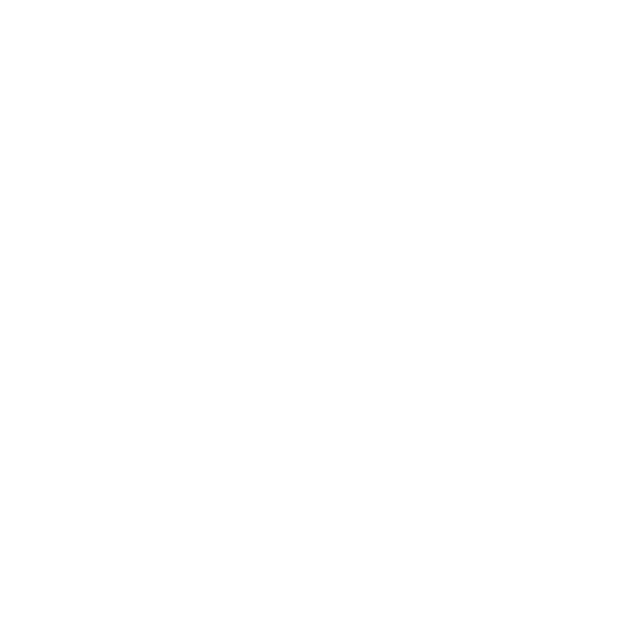
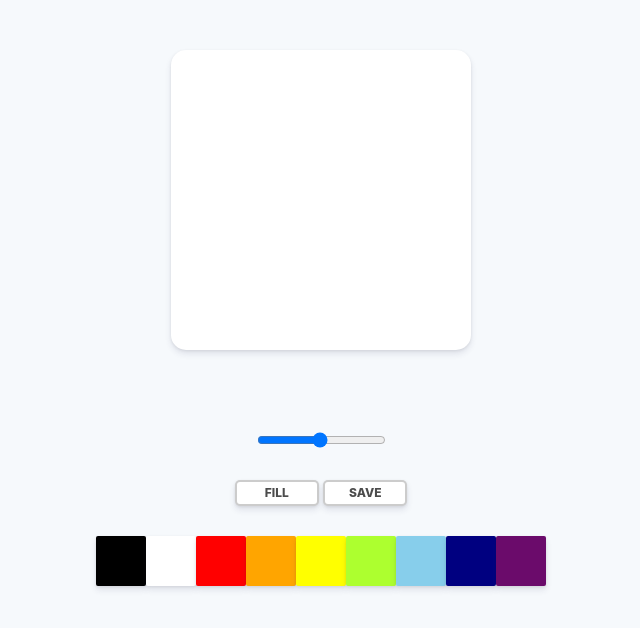
Before and after one commit to songhee-lee/PaintJS, a plain HTML site: page index.html in a window 1280 px wide. Shown: the whole page, without its empty margins (319-959 px from the left). Drawn offline with Linux system fonts and the light colour scheme.

Commit message:
css style

```diff
--- a/index.html
+++ b/index.html
@@ -8,6 +8,34 @@
         <title>PaintJS</title>
     </head>
     <body>
+        <canvas id="jsCanvas" class="canvas"></canvas>
+        <div class="controls">
+            <div class="controls__range">
+                <input
+                    type="range"
+                    id="jsRange"
+                    min="0.1"
+                    max="5"
+                    value="2.5"
+                    step="0.1"
+                />
+            </div>
+            <div class="controls__btns">
+                <button id="jsMode">Fill</button>
+                <button id="jsSave">Save</button>
+            </div>
+            <div class="controls__colors" id="jsColors">
+                <div class="controls__colors" style="background-color: black"></div>
+                <div class="controls__colors" style="background-color: white"></div>
+                <div class="controls__colors" style="background-color: red"></div>
+                <div class="controls__colors" style="background-color: orange"></div>
+                <div class="controls__colors" style="background-color: yellow"></div>
+                <div class="controls__colors" style="background-color: greenyellow"></div>
+                <div class="controls__colors" style="background-color: skyblue"></div>
+                <div class="controls__colors" style="background-color: navy"></div>
+                <div class="controls__colors" style="background-color: rgb(107, 11, 107)"></div>
+            </div>
+        </div>
         <script src="app.js"></script>
     </body>
 </html>
--- /dev/null
+++ b/reset.css
@@ -0,0 +1,48 @@
+/* http://meyerweb.com/eric/tools/css/reset/
+   v2.0 | 20110126
+   License: none (public domain)
+*/
+
+html, body, div, span, applet, object, iframe,
+h1, h2, h3, h4, h5, h6, p, blockquote, pre,
+a, abbr, acronym, address, big, cite, code,
+del, dfn, em, img, ins, kbd, q, s, samp,
+small, strike, strong, sub, sup, tt, var,
+b, u, i, center,
+dl, dt, dd, ol, ul, li,
+fieldset, form, label, legend,
+table, caption, tbody, tfoot, thead, tr, th, td,
+article, aside, canvas, details, embed,
+figure, figcaption, footer, header, hgroup,
+menu, nav, output, ruby, section, summary,
+time, mark, audio, video {
+	margin: 0;
+	padding: 0;
+	border: 0;
+	font-size: 100%;
+	font: inherit;
+	vertical-align: baseline;
+}
+/* HTML5 display-role reset for older browsers */
+article, aside, details, figcaption, figure,
+footer, header, hgroup, menu, nav, section {
+	display: block;
+}
+body {
+	line-height: 1;
+}
+ol, ul {
+	list-style: none;
+}
+blockquote, q {
+	quotes: none;
+}
+blockquote:before, blockquote:after,
+q:before, q:after {
+	content: '';
+	content: none;
+}
+table {
+	border-collapse: collapse;
+	border-spacing: 0;
+}
--- a/style.css
+++ b/style.css
@@ -0,0 +1,65 @@
+@import "reset.css";
+
+body {
+    background-color: #f6f9fc;
+    font-family: -apple-system, BlinkMacSystemFont, 'Segoe UI', Roboto, Oxygen, Ubuntu, Cantarell, 'Open Sans', 'Helvetica Neue', sans-serif;
+    display: flex;
+    flex-direction: column;
+    align-items: center;
+    padding: 50px 0px;
+}
+
+.canvas{
+    width: 300px;
+    height: 300px;
+    background-color: white;
+    border-radius: 15px;
+    box-shadow: 0 4px 6px rgba(50, 50, 93, 0.11), 0 1px 3px rgba(0, 0, 0, 0.08);
+}
+
+.controls{
+    margin-top: 80px;
+    display: flex;
+    flex-direction: column;
+    align-items: center;
+}
+
+.controls .controls__btns{
+    margin-bottom: 30px;
+}
+
+.controls__btns button{
+    all: unset;
+    cursor: pointer;
+    background-color: white;
+    padding: 5px 0px;
+    width: 80px;
+    text-align: center;
+    border-radius: 5px;
+    box-shadow: 0 4px 6px rgba(50, 50, 93, 0.11), 0 1px 3px rgba(0, 0, 0, 0.08);
+    border: 2px solid rgba(0, 0, 0, 0.2);
+    color: rgba(0, 0, 0, 0.7);
+    text-transform: uppercase;
+    font-weight: 800;
+    font-size: 12px;
+}
+
+.controls__btns button:active{
+    transform: scale(0.98);
+}
+
+.controls .controls__colors{
+    display: flex;
+}
+
+.controls__colors .controls__colors{
+    width: 50px;
+    height: 50px;
+    border-radius: 2px;
+    cursor: pointer;
+    box-shadow: 0 4px 6px rgba(50, 50, 93, 0.11), 0 1px 3px rgba(0, 0, 0, 0.08);
+}
+
+.controls .controls__range{
+    margin-bottom: 30px;
+}
```
